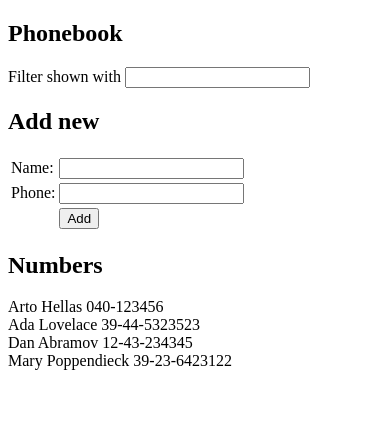
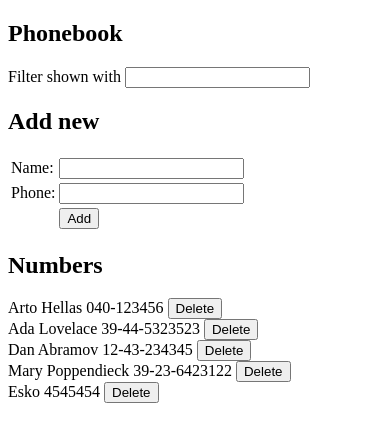
Before and after one commit to Solaxi/full-stack-course, a React (Create React App) app in the folder part2/phonebook/: page / in a window 390 px wide. Shown: the top 442 px of the page. Built offline with nearby package versions, Linux system fonts and the light colour scheme; data requests are answered from the project's data file.

Commit message:
Phonebook exercise steps 2.12-2.15

```diff
--- /dev/null
+++ b/part2/phonebook/db.json
@@ -0,0 +1,29 @@
+{
+  "persons": [
+    {
+      "name": "Arto Hellas",
+      "number": "040-123456",
+      "id": 1
+    },
+    {
+      "name": "Ada Lovelace",
+      "number": "39-44-5323523",
+      "id": 2
+    },
+    {
+      "name": "Dan Abramov",
+      "number": "12-43-234345",
+      "id": 3
+    },
+    {
+      "name": "Mary Poppendieck",
+      "number": "39-23-6423122",
+      "id": 4
+    },
+    {
+      "name": "Esko",
+      "number": "4545454",
+      "id": 5
+    }
+  ]
+}
--- a/part2/phonebook/src/App.js
+++ b/part2/phonebook/src/App.js
@@ -1,36 +1,84 @@
-import { useState } from 'react'
+import { useState, useEffect } from 'react'
+import phonebookService from './services/phonebookService'
 
 import Filter from './components/Filter'
 import PersonForm from './components/PersonForm'
 import Persons from './components/Persons'
 
 const App = () => {
-  const [persons, setPersons] = useState([
-    { name: 'Arto Hellas', number: '040-123456', id: 1 },
-    { name: 'Ada Lovelace', number: '39-44-5323523', id: 2 },
-    { name: 'Dan Abramov', number: '12-43-234345', id: 3 },
-    { name: 'Mary Poppendieck', number: '39-23-6423122', id: 4 }
-  ])
+  useEffect(() => {
+    phonebookService
+    .getAll()
+    .then(allPersons => {
+      setPersons(allPersons)
+    })
+  },[])
+
+  const [persons, setPersons] = useState([])
   const [newName, setNewName] = useState('')
   const [newNumber, setNewNumber] = useState('')
   const [filter, setFilter] = useState("")
   const shownPersons = filter === "" ? persons : persons.filter(person => person.name.toLowerCase().indexOf(filter.toLowerCase()) > -1)
 
-  const addName = (event) => {
+  /*
+  Create new PhoneBook contact
+  */
+  const addPerson = (event) => {
     event.preventDefault()
 
-    if (persons.find(person =>
-      person.name.toLowerCase() === newName.toLowerCase()) !== undefined)
+    const existingPerson = persons.find(person => person.name.toLowerCase() === newName.toLowerCase())
+    if (existingPerson !== undefined)
     {
-      alert(`${newName} is already added to phonebook`)
+      if (window.confirm(`${newName} is already added to phonebook, replace the old number with a new one?`)) {
+        changePerson(existingPerson)
+      }
       return
     }
 
-    setPersons(persons.concat( {name: newName, number: newNumber, id: persons.length+1 } ))
+    //If no existing person was found, add a new one
+    const newPerson = {name: newName, number: newNumber }
+    phonebookService
+      .create(newPerson)
+      .then(createdPerson => {
+        setPersons(persons.concat(createdPerson))
+      })
     setNewName("")
     setNewNumber("")
   }
 
+  /*
+  Update person with new phonenumber
+  */
+  const changePerson = (existingPerson) => {
+    const changedPerson = {...existingPerson, number: newNumber}
+    console.log("updating ", changedPerson);
+    phonebookService
+      .update(changedPerson)
+      .then(returnedPerson => {
+        setPersons(persons.map(person => person.id !== returnedPerson.id ? person : returnedPerson))
+      })
+  }
+
+  /*
+  Remove person from server
+  */
+  const removePerson = (event) => {
+    const id = parseInt(event.target.value)
+    const personToRemove = persons.find(person => person.id === id)
+    console.log(`removing ${id}, ${personToRemove.name}`);
+    if (!window.confirm(`Delete ${personToRemove.name}?`)) {
+      return
+    }
+
+    phonebookService
+      .remove(id)
+      .then(statusOk => {
+        console.log(`removed ${id}: `, statusOk);
+        if (statusOk) setPersons(persons.filter(person => person.id !== id))
+      })
+  }
+
+  //Handle input field changes
   const handleNameChange = (event) => setNewName(event.target.value)
   const handleNumberChange = (event) => setNewNumber(event.target.value)
   const handleFilterChange = (event) => setFilter(event.target.value)
@@ -42,11 +90,11 @@ const App = () => {
       <h2>Add new</h2>
       <PersonForm onNameChange={handleNameChange}
                   onNumberChange={handleNumberChange}
-                  onAddName={addName}
+                  onAddPerson={addPerson}
                   newName={newName}
                   newNumber={newNumber} />
       <h2>Numbers</h2>
-      <Persons persons={shownPersons} />
+      <Persons persons={shownPersons} removePerson={removePerson} />
     </div>
   )
 }
--- a/part2/phonebook/src/components/PersonForm.js
+++ b/part2/phonebook/src/components/PersonForm.js
@@ -1,6 +1,6 @@
 const PersonForm = (props) => {
     return (
-        <form onSubmit={props.onAddName}>
+        <form onSubmit={props.onAddPerson}>
         <table><tbody>
         <tr><td>Name:</td><td><input value={props.newName} onChange={props.onNameChange} /></td></tr>
         <tr><td>Phone:</td><td><input value={props.newNumber} onChange={props.onNumberChange} /></td></tr>
--- a/part2/phonebook/src/components/Persons.js
+++ b/part2/phonebook/src/components/Persons.js
@@ -1,11 +1,11 @@
-const Persons = ({persons}) => {
+const Persons = ({persons, removePerson}) => {
     return (
         <>
-        {persons.map(person => <Person key={person.id} person={person} />)}
+        {persons.map(person => <><Person key={person.id} person={person} removePerson={removePerson} /></>)}
         </>
     )
 }
 
-const Person = ({person}) => <>{person.name} {person.number}<br/></>
+const Person = ({ person, removePerson }) => <>{person.name} {person.number} <button onClick={removePerson} value={person.id}>Delete</button><br/></>
 
 export default Persons
--- /dev/null
+++ b/part2/phonebook/src/services/phonebookService.js
@@ -0,0 +1,22 @@
+import axios from 'axios'
+const baseUrl = 'http://localhost:3001/persons'
+
+const getAll = () => axios
+                        .get(baseUrl)
+                        .then(response => response.data)
+
+const create = newObject => axios
+                            .post(baseUrl, newObject)
+                            .then(response => response.data)
+
+const remove = id => axios
+                        .delete(`${baseUrl}/${id}`)
+                        .then(response => response.status === 200)
+
+const update = newObject => axios
+                                .put(`${baseUrl}/${newObject.id}`, newObject)
+                                .then(response => response.data)
+
+export default {
+    getAll, create, remove, update
+}
```
Also changed, not shown: part2/phonebook/package.json (+6 -1 lines), 1 other file (tests, documents, lock files or other folders).
